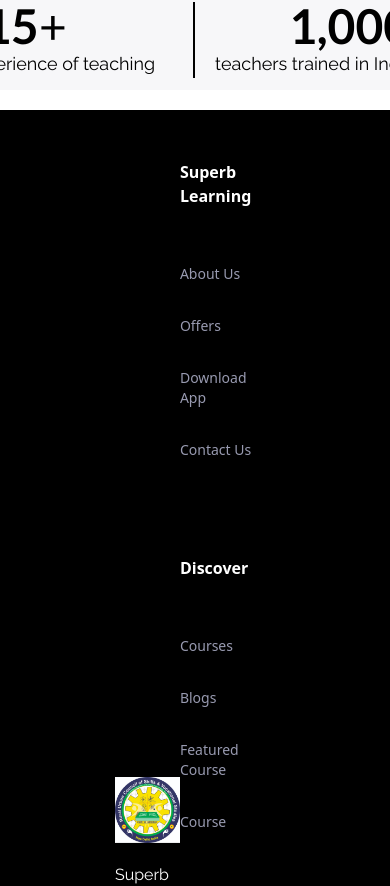
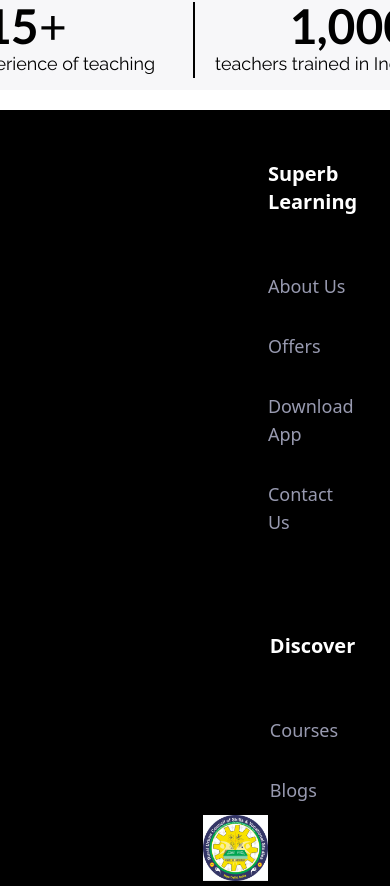
Before and after one commit to farhan-khan-developer/SuperbLearning, a Next.js app: page /about in a window 390 px wide. Shown: the part 1458-2344 px from the top of the page. Built offline with nearby package versions, Linux system fonts and the light colour scheme.

Commit message:
style(App): changed style and added responsiveness

```diff
--- a/src/app/components/Footer.jsx
+++ b/src/app/components/Footer.jsx
@@ -35,15 +35,7 @@
       {
         label: "Blogs",
         link: "/",
-      },
-      {
-        label: "Featured Course",
-        link: "/",
-      },
-      {
-        label: "Course",
-        link: "/",
-      },
+      }
     ],
   },
   {
@@ -85,8 +77,8 @@
 
 const Footer = () => {
   return (
-    <div className="flex flex-col w-full px-10 bg-black ">
-      <div className="flex items-center justify-between footer-top pt-[50px] pb-5 px-[75px]">
+    <div className="flex flex-col w-full px-32 bg-black bottom-0">
+      <div className="flex items-center justify-between footer-top pt-[50px] pb-5 px-[75px] ">
 
           <div className="flex flex-col items-center justify-center gap-5 ">
             <img src="/superbruclogo 1.png" className="footer-logo w-[90px]" alt="Logo" />
@@ -96,10 +88,10 @@
         <div className="flex flex-wrap justify-around gap-16 footer-sections">
           {FOOTER_SECTIONS.map((item, index) => (
             <div className="footer-section" key={index}>
-              <h4 className="m-0 font-semibold text-white mb-14 ">{item.title}</h4>
+              <h4 className="m-0 font-semibold text-white mb-14 text-xl">{item.title}</h4>
               {item.contents.map((content, index) => (
                 <Link href={content.link} key={index}>
-                  <h4 className="p-0 m-0 mt-8 mb-8 block text-[#989ab0] hover:text-white hover:underline text-sm ">
+                  <h4 className="p-0 m-0 mt-8 mb-8 block text-[#989ab0] hover:text-white text-lg">
                     {content.label}
                   </h4>
                 </Link>
--- a/src/app/components/Herosection.jsx
+++ b/src/app/components/Herosection.jsx
@@ -6,18 +6,19 @@
 
 const Herosection = () => {
   return (
-    <div className='flex justify-center items-center p-10 flex-col gap-7'>
-      <h1 className='text-9xl font-light'>Superb <span className='text-white bg-black p-2 rounded-lg '>Learning</span></h1>
-      <div className='text-center flex gap-5 justify-center items-center'>
-        <h2 className='text-4xl'>Authorized Center for Rural Urban <br /> Council of Skills & Vocational Studies
+    <div className='flex justify-center items-center md:p-10 flex-col md:gap-7 xxsm:gap-3'>
+      <h1 className='md:text-9xl xxsm:text-5xl font-light flex justify-center items-center xxsm:gap-2 md:gap-5'>Superb <span className='text-white bg-black p-2 rounded-lg '>Learning</span></h1>
+      <div className='text-center flex md:gap-5 xxsm:gap-3 justify-center items-center'>
+        <h2 className='md:text-4xl'>Authorized Center for Rural Urban <br /> Council of Skills & Vocational Studies
         </h2>
         <Image
         src='/superbruclogo 1.png'
         width={100}
         height={100}
+        className='xxsm:w-[50px] xxsm:h-[50px] md:w-[100px] md:h-[100px]'
         />
       </div>
-      <button className='bg-black px-10 py-3 rounded-xl text-white'>
+      <button className='bg-black md:px-10 md:py-3 xxsm:px-6 xxsm:py-1 rounded-xl text-white'>
         <p>Learn More</p>
       </button>
     </div>
--- a/src/app/components/Update.jsx
+++ b/src/app/components/Update.jsx
@@ -19,7 +19,7 @@
         }}
         >
         <SplideSlide className='relative'>
-            <div className='w-full h-[400px] relative'>
+            <div className='md:w-full xxsm:h-[200px] md:h-[400px] relative'>
             <Image
                 src='/updateimg1.jpg'
                 alt="Update Image 1"
@@ -30,7 +30,7 @@
             </div>
         </SplideSlide>
         <SplideSlide className='relative'>
-            <div className='w-full h-[400px] relative'>
+            <div className='md:w-full xxsm:h-[200px] md:h-[400px] relative'>
             <Image
                 src='/updateimg2.jpg'
                 alt="Update Image 2"
@@ -45,7 +45,7 @@
         src='/Vector.png'
         width={60}
         height={60}
-        className='absolute -top-3 -right-8'
+        className='absolute -top-3 md:-right-8 xxsm:w-[40px] xxsm:h-[25px] md:w-[60px] md:h-[40px] xxsm:-right-5'
         />
     </div>
   )
--- a/src/app/page.js
+++ b/src/app/page.js
@@ -9,9 +9,11 @@
 export default function Home() {
   return (
     <>
-    <div className="flex flex-col gap-10 mx-40 my-5">
-      <Update/>
-      <Herosection/>
+    <div className="flex flex-col gap-10 md:mx-40 xxsm:mx-5 my-5">
+      <div className="flex flex-col gap-10 xxsm:h-screen md:h-auto">
+        <Update/>
+        <Herosection/>
+      </div>
       <Offerings />
       <Feature/>
     </div>
```
